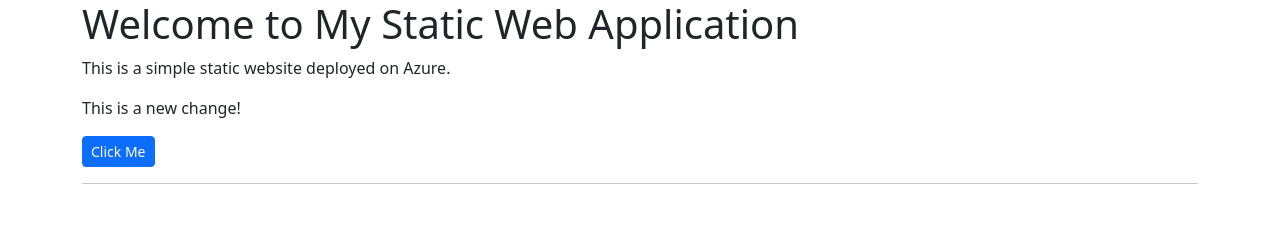
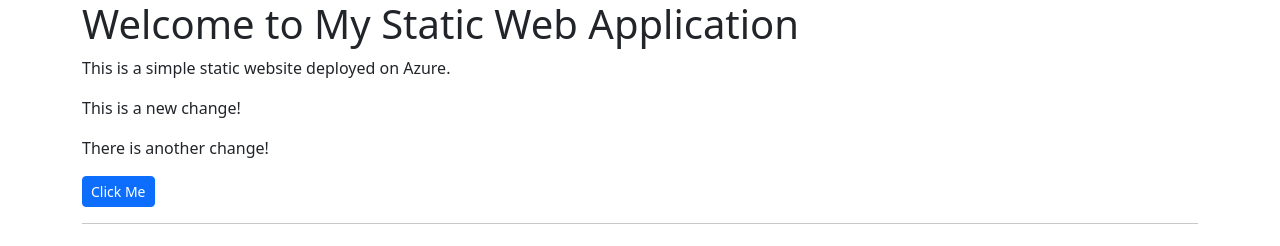
Before and after one commit to Hpharshapriya/StaticWebApp, a plain HTML site: page index.html in a window 1280 px wide. Drawn offline with nearby package versions, Linux system fonts and the light colour scheme.

Commit message:
Third commit

```diff
--- a/index.html
+++ b/index.html
@@ -12,6 +12,7 @@
         <h1>Welcome to My Static Web Application</h1>
         <p>This is a simple static website deployed on Azure.</p>
         <p>This is a new change!</p>
+        <p>There is another change!</p>
         <button onclick="showMessage()" class="btn btn-sm btn-primary">Click Me</button>
         <hr />
         <div id="message"></div>
```
